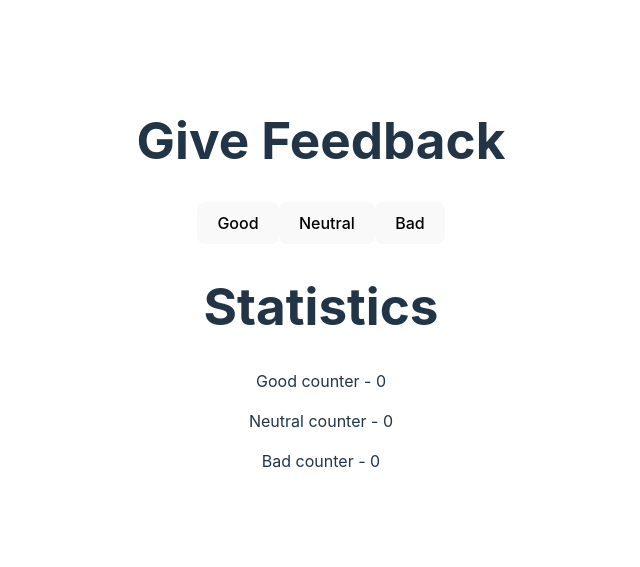
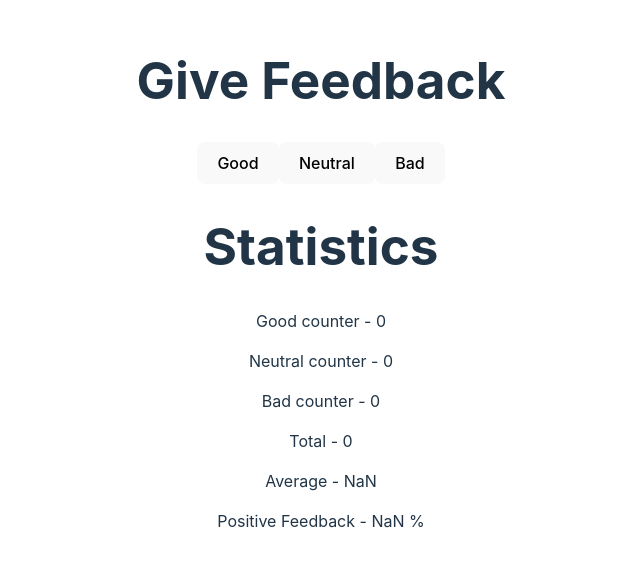
Before and after one commit to Hampton-Black/full-stack-open-work, a React (Vite) app in the folder part1/unicafe/: page / in a window 1280 px wide. Shown: the part 117-684 px from the top of the page, without its empty margins (319-959 px from the left). Built offline with nearby package versions, Linux system fonts and the light colour scheme.

Commit message:
unicafe: Add to statistics

```diff
--- a/part1/unicafe/src/components/Statistics.tsx
+++ b/part1/unicafe/src/components/Statistics.tsx
@@ -1,10 +1,17 @@
 export function Statistics({ goodCount, neutralCount, badCount }) {
+  const total = goodCount + neutralCount + badCount;
+
   return (
     <>
       <h1>Statistics</h1>
       <p>Good counter - {goodCount}</p>
       <p>Neutral counter - {neutralCount}</p>
       <p>Bad counter - {badCount}</p>
+      <p>Total - {total}</p>
+      <p>
+        Average - {(goodCount * 1 + neutralCount * 0 + badCount * -1) / total}
+      </p>
+      <p>Positive Feedback - {(goodCount / total) * 100} %</p>
     </>
   );
 }
```
